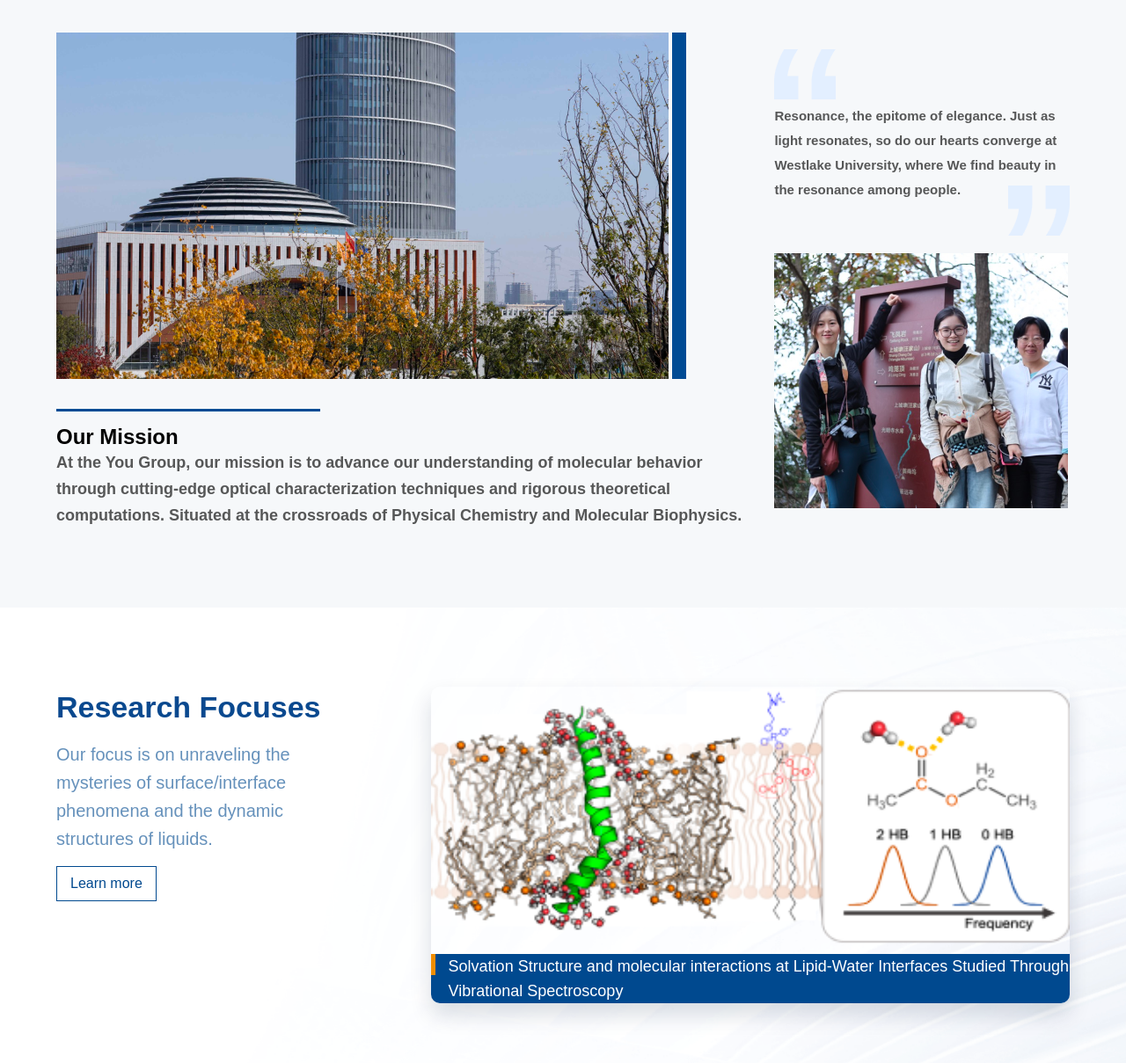
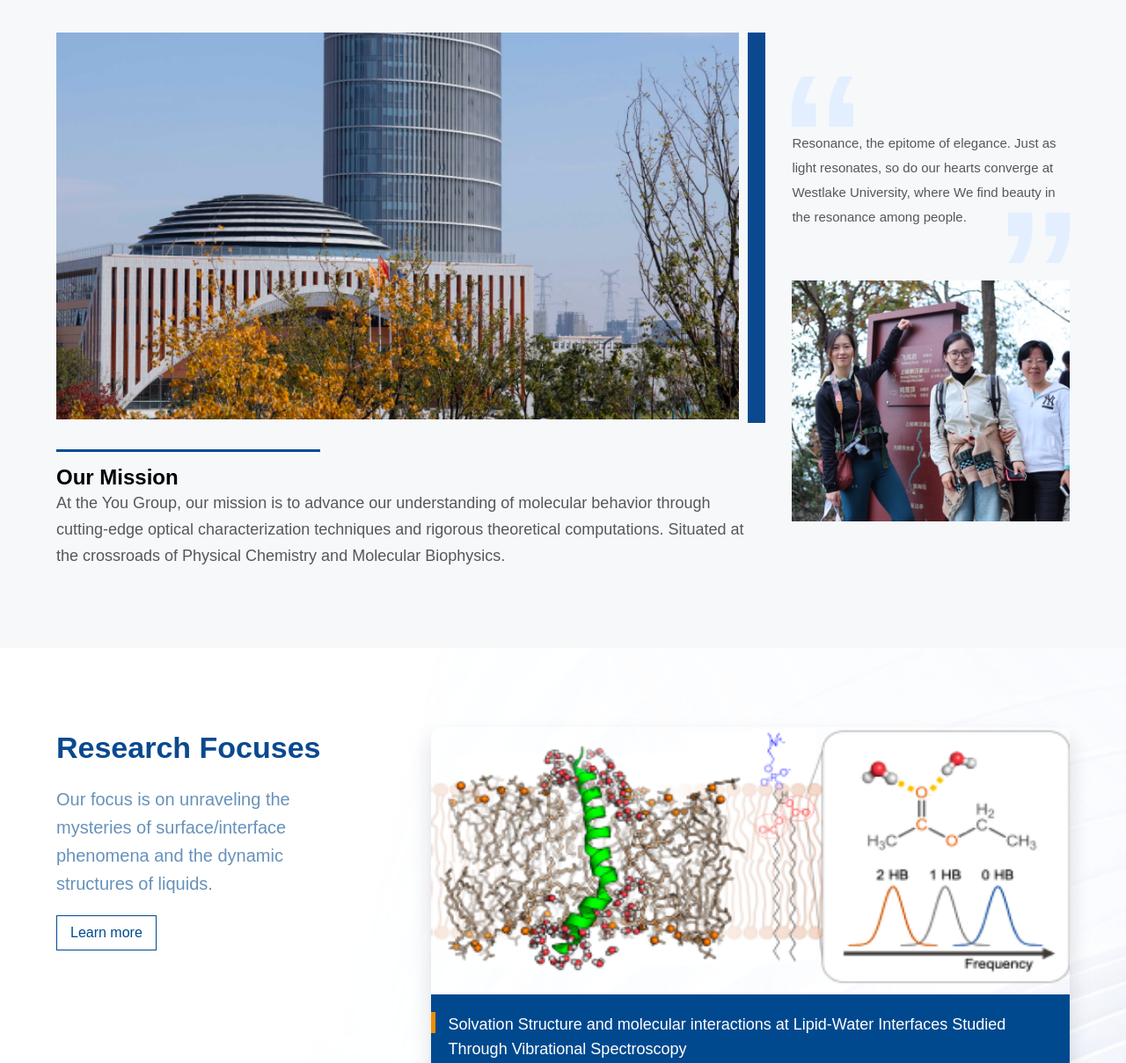
Before and after one commit to hugeRecycle/YouLab, a plain HTML site: page index.html in a window 1280 px wide. Shown: the part 511-1720 px from the top of the page at 88% size. Drawn offline with Linux system fonts and the light colour scheme.

Commit message:
首页样式调整

```diff
--- a/css/style.css
+++ b/css/style.css
@@ -252,7 +252,7 @@ footer {
 menu {
   position: relative;
   height: 60px;
-  background: #003055;
+  background: url("../img/nav_bg.png");
   background-size: contain;
   z-index: 9;
 }
@@ -330,6 +330,7 @@ menu > ul {
 .welcome .content_r {
   flex: 1;
   padding-left: 10px;
+  margin-left: 20px;
 }
 .welcome .cont {
   margin-top: 20px;
@@ -347,15 +348,22 @@ menu > ul {
 }
 .welcome .cont p {
   font-size: 18px;
-  font-weight: 700;
+  font-weight: 500;
   line-height: 30px;
   letter-spacing: 0px;
   text-align: justified;
   color: rgba(0, 0, 0, 0.65);
 }
+.welcome .content_l .img_box {
+  padding-right: 10px;
+  border-right: 20px solid #0a498f;
+}
+.welcome .image {
+  width: 100%;
+}
 .welcome .content_r p {
   font-size: 15px;
-  font-weight: 700;
+  font-weight: 500;
   line-height: 28px;
   letter-spacing: 0px;
   text-align: justified;
@@ -397,7 +405,7 @@ menu > ul {
   letter-spacing: 0px;
   text-align: left;
   color: #00498f;
-  margin: 15px 0;
+  margin: 20px 0;
   opacity: 0.6;
 }
 .research .research_l a {
@@ -419,7 +427,7 @@ menu > ul {
   text-align: left;
   color: #fff;
   background: #00498f;
-  padding-left: 20px;
+  padding: 20px;
   position: relative;
 }
 .research .research_r p::before {
@@ -429,7 +437,7 @@ menu > ul {
   width: 5px;
   background: #f18d00;
   position: absolute;
-  top: 0;
+  top: 20px;
   left: 0;
 }
 .contact_us {
@@ -548,7 +556,7 @@ menu > ul {
   border-radius: 5px;
   text-align: center;
   color: #aaaaaa;
-  font-weight: 700;
+  font-weight: 500;
   display: flex;
   flex-direction: column;
   justify-content: center;
@@ -849,6 +857,7 @@ menu > ul {
   display: flex;
   flex-direction: column;
   justify-content: space-between;
+  font-style: italic;
   margin: 30px 0;
 }
 .people .email {
@@ -954,7 +963,7 @@ menu > ul {
   border: 1px dashed #729ac1;
   border-radius: 6px;
   padding: 8px 10px;
-  color: #729ac1;
+  color: #2664A0;
   font-size: 13px;
   font-weight: 400;
   line-height: 18px;
@@ -1135,11 +1144,11 @@ menu > ul {
   font-family: PingFang SC;
   font-size: 16px;
   font-weight: 500;
-  line-height: 22px;
+  line-height: 25px;
   letter-spacing: 0em;
   text-align: left;
   text-decoration: none;
-  color: rgba(0, 0, 0, 0.85);
+  color: rgba(0, 0, 0, 0.55);
 }
 .teaching dd:hover a {
   color: #00498f;
--- a/index.html
+++ b/index.html
@@ -62,8 +62,7 @@
                 <div class="content_box flex">
                     <div class="content_l">
                         <div class="img_box">
-                            <img src="images/home/img1.png" alt="">
-                            <img src="images/home/bar.png" alt="">
+                            <img class="image" src="images/home/img1.png" alt="">
                         </div>
                         <div class="cont">
                             <img class="line" src="images/home/line.png" alt="">
@@ -79,7 +78,7 @@
                         <p>Resonance, the epitome of elegance. Just as light resonates, so do our hearts converge at
                             Westlake University, where We find beauty in the resonance among people.</p>
                         <img class="quotation_mark_r" src="images/home/quotation_mark_r.png" alt="">
-                        <img src="images/home/img2.png" alt="">
+                        <img class="image" src="images/home/img2.png" alt="">
                     </div>
                 </div>
             </div>
```
Also changed, not shown: img/nav_bg.png, img/pointer.png.
